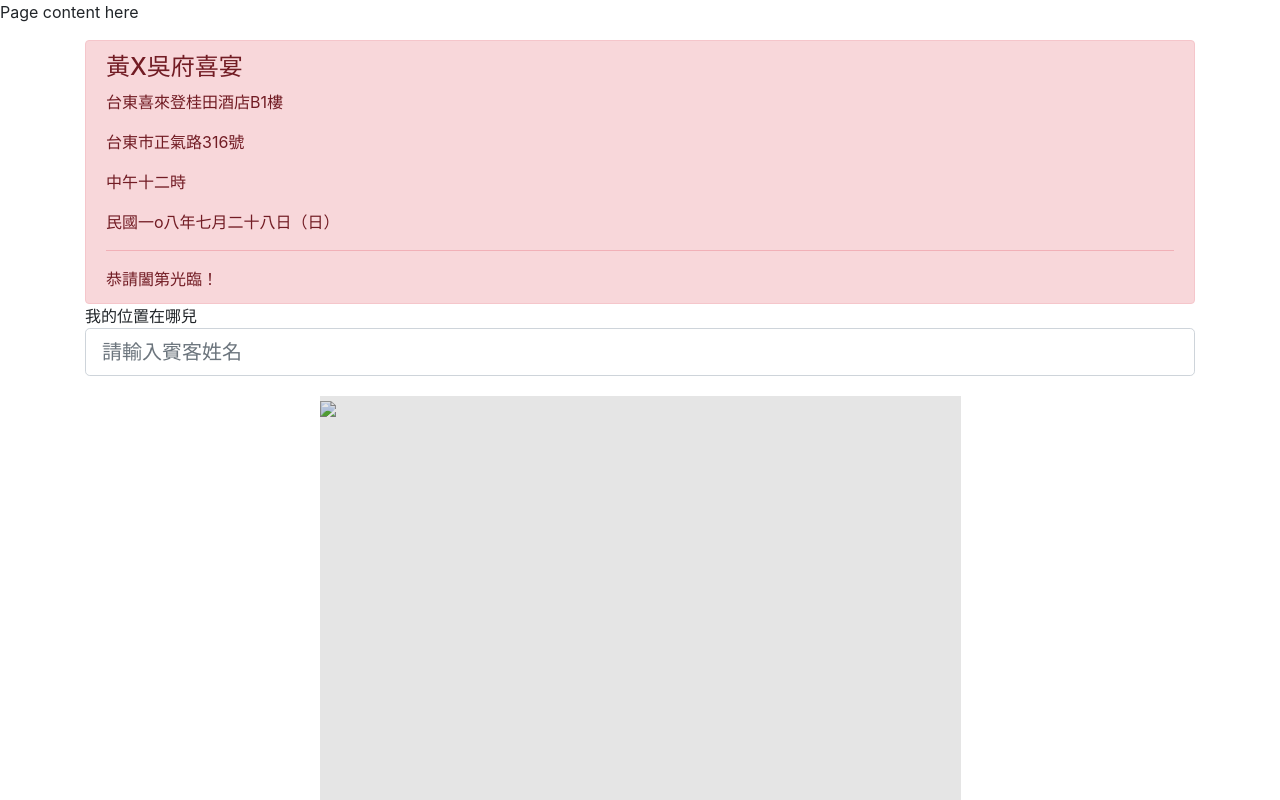
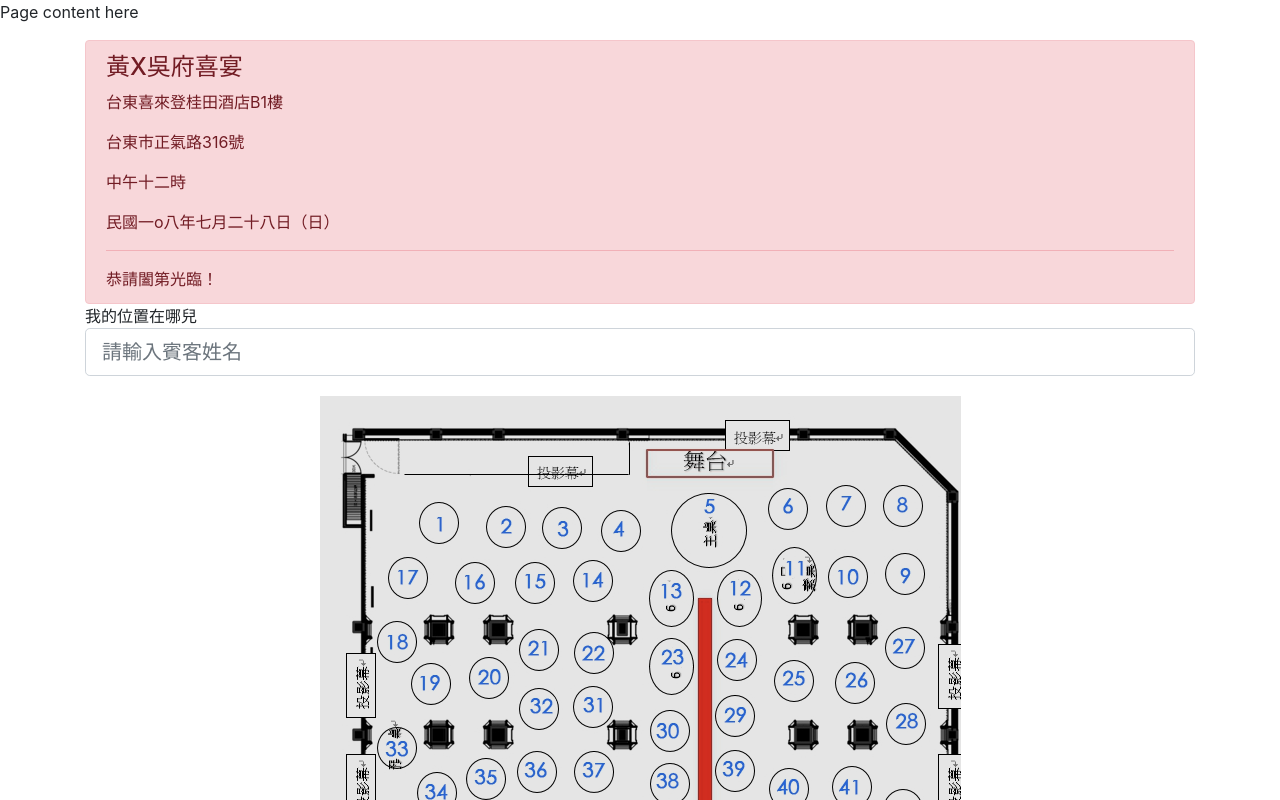
Before and after one commit to milk011989/weddingMySeat-1, a plain HTML site: page index.html in a window 1280 px wide. Shown: the top 800 px of the page. Drawn offline with nearby package versions, Linux system fonts and the light colour scheme; the site is published under a folder, as on GitHub Pages, so addresses that start at the root find nothing.

Commit message:
fixed img src path

```diff
--- a/index.html
+++ b/index.html
@@ -27,7 +27,7 @@
                 <div id="result"></div>
             </div>
             <div id="deskWrapper" style="margin: 20px auto;">
-                <img id="deskArea" src="/area.jpg" />
+                <img id="deskArea" src="area.jpg" />
                 <div id="deskMask">
                     <div id="seat5" class="seat"></div>
                 </div>
```
